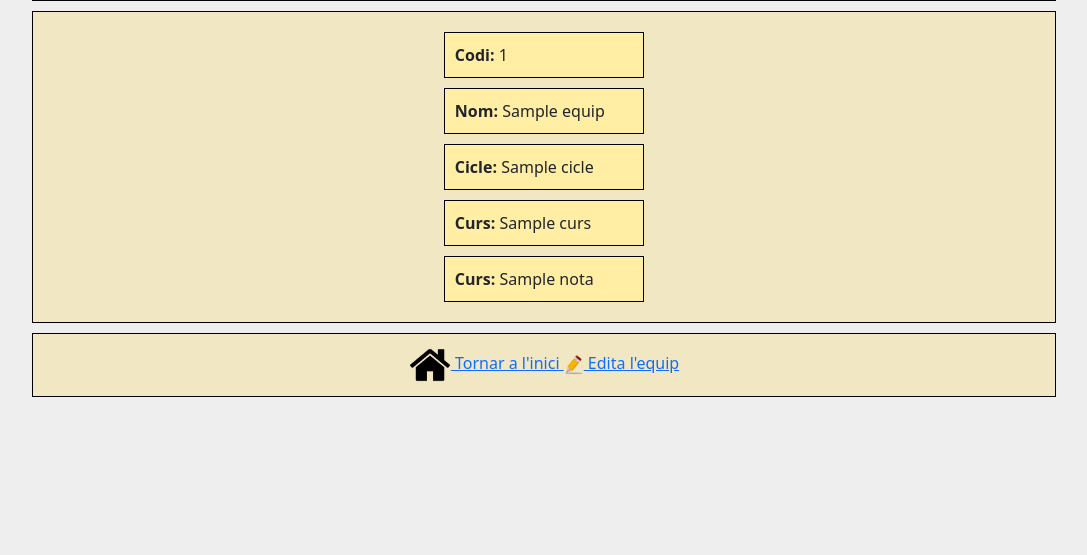
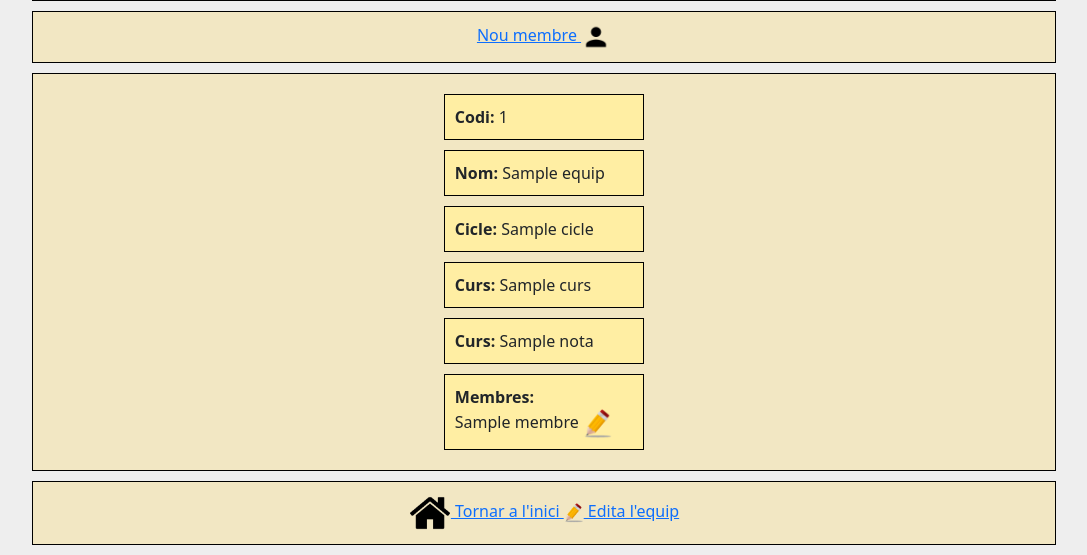
Before and after one commit to Yxssssmin/equipsYasminRecuperacio, a Symfony app: template templates/dades_equip.html.twig in a window 1280 px wide. Shown: the part 943-1498 px from the top of the page, without its empty margins (96-1183 px from the left). Before the commit the page ends 1340 px from the top, so only its background shows below. Run offline with Twig, Linux system fonts and the light colour scheme; the template is opened without the code that fills it: most values are stand-ins (such as "Sample title", 1, 10 or a date in 2020); some libraries are stand-ins or nearby versions.

Commit message:
Membres Equips Yasmin

```diff
--- a/templates/dades_equip.html.twig
+++ b/templates/dades_equip.html.twig
@@ -13,6 +13,9 @@
         <p class="paragrafEquip">Proyecte 2n DAW.<br>
             <img src="{{ asset('assets/img/'~equip.imatge) }}" class="imatgeEquip" />
         </p>
+        <p class="paragrafEquip">
+            <a href="{{ path('nou_membre') }}">Nou membre <img style="width: 30px; heigth: 30px;" src="{{ asset('assets/img/nuevoMiembro.png') }}" /></a>
+        </p>
         <div class="paragrafEquip">
 
                 <p class="tablaEquip"><strong>Codi: </strong>{{ equip.id }}</p>
@@ -20,6 +23,20 @@
                 <p class="tablaEquip"><strong>Cicle: </strong>{{ equip.cicle }}</p>
                 <p class="tablaEquip"><strong>Curs: </strong>{{ equip.curs }}</p>
                 <p class="tablaEquip"><strong>Curs: </strong>{{ equip.nota }}</p>
+
+                <div class="tablaEquip"><strong>Membres:</strong><br>
+                    {% set comptador = 0 %}
+                        {% for membre in membres %}
+                            {% if membre.equip.id == equip.id %}
+                                {% set comptador = comptador + 1 %}
+                                    {{ membre.nom }}
+                                <a href="{{ path('editarMembre', {'codi': membre.id}) }}"><img style="width: 30px; heigth: 30px;" src="{{ asset('assets/img/editar.png') }}" /></a><br>
+                            {% endif %}
+                        {% endfor %}
+                    {% if comptador == 0 %}
+                        <p>Encara no hi ha membres</p>
+                    {% endif %}
+                </div>
         </div>
 
     {% else %}
--- a/templates/inici.html.twig
+++ b/templates/inici.html.twig
@@ -18,6 +18,10 @@
     </p>
     <h2 id="titolDos">Llistat d'equips</h2>
 
+    <p id="paragrafInici">
+        <a href="{{ path('nou_membre') }}">Nou membre <img style="width: 30px; heigth: 30px;" src="{{ asset('assets/img/nuevoMiembro.png') }}" /></a>
+    </p>
+
     <div id="paragrafDiv">
         {% for equip in equips %}
             <p id="paragrafIniciDos">
```
Also changed, not shown: src/Controller/EquipsController.php (+14 -4 lines), public/assets/img/nuevoMiembro.png (added).
